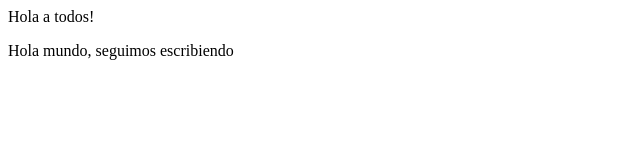
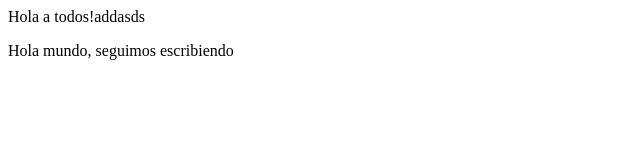
Before and after one commit to Feduski/repo_de_prueba, a plain HTML site: page index.html in a window 1280 px wide. Shown: the full height of the page, 0-640 px from the left. Drawn offline with Linux system fonts and the light colour scheme.

Commit message:
tercer commit

```diff
--- a/index.html
+++ b/index.html
@@ -7,7 +7,7 @@
     <title>Document</title>
 </head>
 <body>
-    Hola a todos!
+    Hola a todos!addasds
     <article>
         <p>Hola mundo, seguimos escribiendo</p>
     </article>
```
